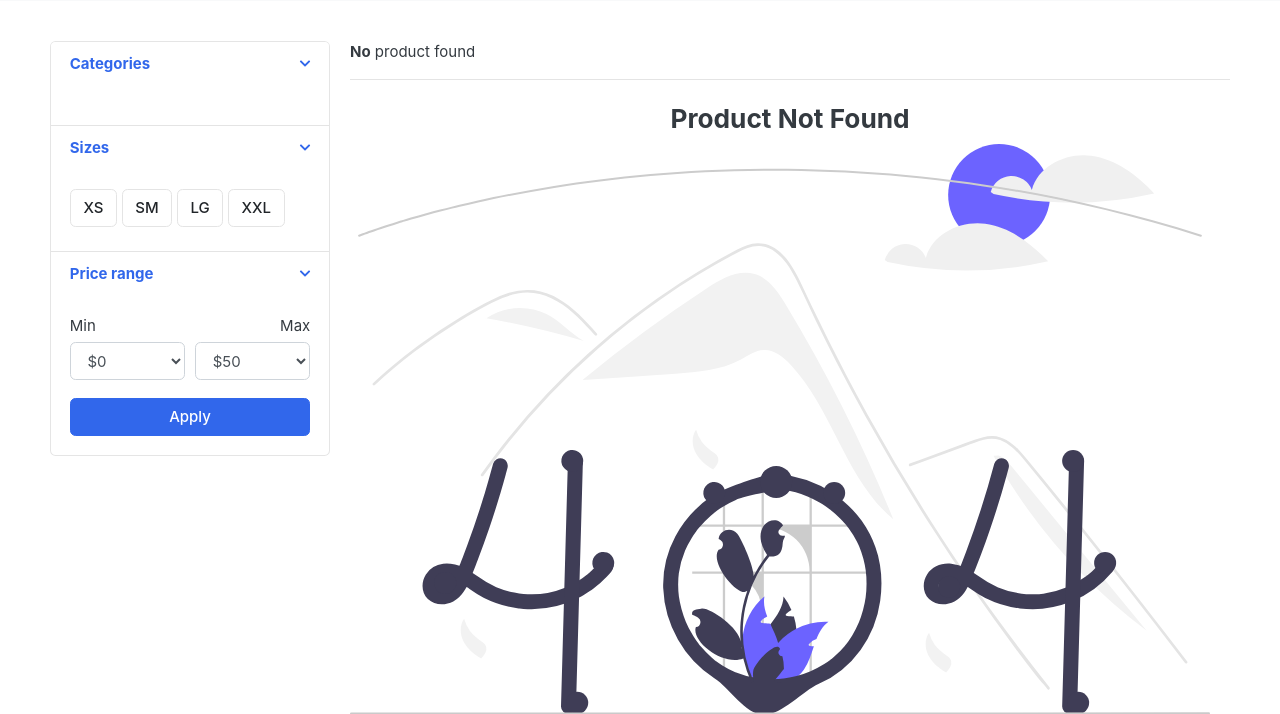
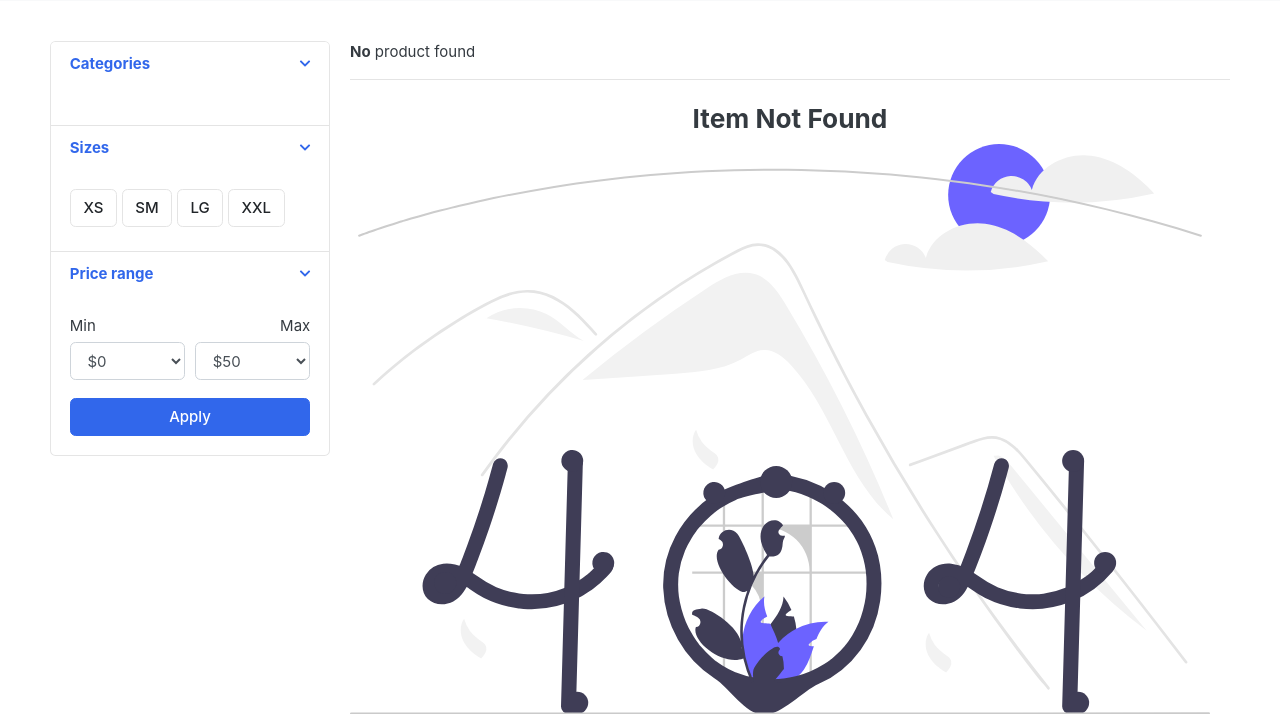
Before and after one commit to stevescilar/smart-shop, a Django app: page /store/ in a window 1280 px wide. Shown: the part 253-967 px from the top of the page. Run offline with Django 4.2, Linux system fonts and the light colour scheme; data that the repository does not hold is empty; some libraries are stand-ins or nearby versions; some web fonts are replaced.

Commit message:
Update store.html

```diff
--- a/templates/store/store.html
+++ b/templates/store/store.html
@@ -156,7 +156,7 @@
     </div> <!-- row end.// -->
     {% else %}
     <div class="container-fluid">
-        <h3 class="text-center">Product Not Found</h3>
+        <h3 class="text-center">Item Not Found</h3>
         <img src="{% static './images/404.svg' %}" alt="notfound">
     </div>
     {% endif %}
```
